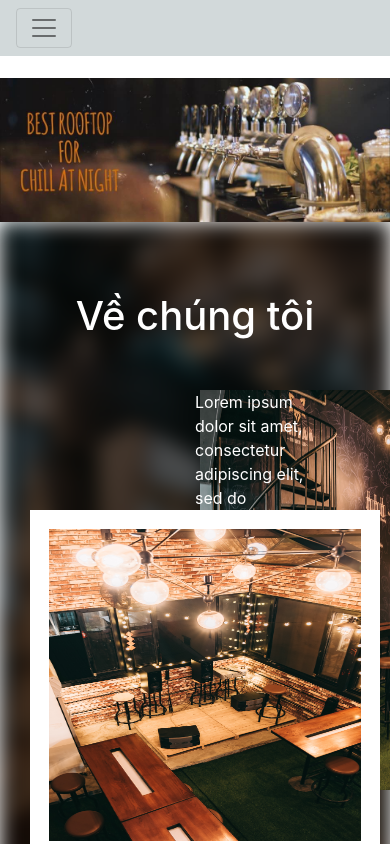
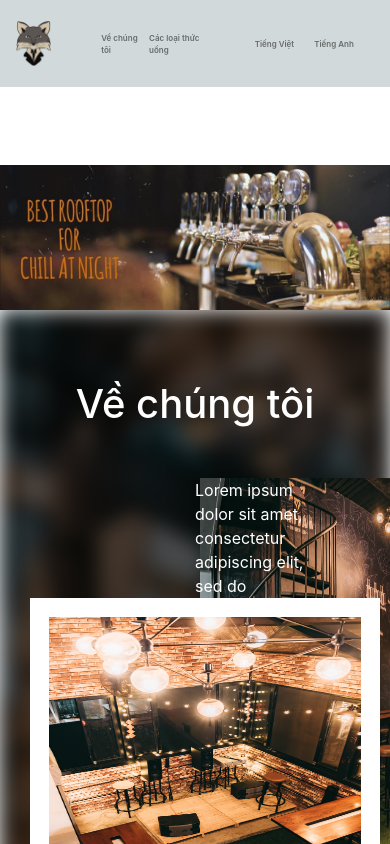
Before and after one commit to ryodocoder1997/caoxambeergarden, an Angular app: page / in a window 390 px wide. Shown: the top 844 px of the page. Built offline with nearby package versions, Linux system fonts and the light colour scheme.

Commit message:
Start Responsive

```diff
--- a/src/app/navbar/navbar.component.html
+++ b/src/app/navbar/navbar.component.html
@@ -1,12 +1,7 @@
 <nav class="navbar navbar-expand-lg navbar-light bg-nav fixed-top">
-    <button class="navbar-toggler" type="button" data-toggle="collapse" data-target="#navbarSupportedContent"
-        aria-controls="navbarSupportedContent" aria-expanded="false" aria-label="Toggle navigation">
-        <span class="navbar-toggler-icon"></span>
-    </button>
-
-    <div class="collapse navbar-collapse nav-padding" id="navbarSupportedContent">
+    <div class=" navbar nav-padding" id="navbarSupportedContent">
         <a class="navbar-brand" href="#"><img src="../../assets/navbar-logo.png" class="nav-logo"></a>
-        <ul class="navbar-nav mr-auto">
+        <ul class="nav navbar-nav mr-auto">
             <li class="nav-item">
                 <a class="nav-link" href="#about-us">Về chúng tôi</a>
             </li>
--- a/src/app/navbar/navbar.component.scss
+++ b/src/app/navbar/navbar.component.scss
@@ -25,3 +25,52 @@ nav {
     padding-left: 0px;
     padding-right: 0px;
 }
+
+.ml-auto {
+    margin-left: 228px !important;
+}
+
+// -------------------------------------------- RESPONSIVE --------------------------------------------
+
+@media screen and (max-width: 768px) {
+    .navbar {
+        width: 100vw;
+        position: relative;
+        ;
+    }
+
+    .nav-logo {
+        position: relative;
+        width: 1.75em;
+    }
+
+    .nav-padding {
+        padding-left: 0;
+        padding-right: 0;
+    }
+
+    .navbar-nav {
+        position: relative;
+        display: inline-block;
+        width: 33.33%;
+        display: table;
+
+        .nav-item {
+            margin: 0;
+            display: table-cell;
+
+            .nav-link {
+                font-size: 0.4em;
+                font-weight: 600;
+            }
+        }
+    }
+    .mr-auto {
+        margin-right: unset !important;
+        float: left;
+    }
+
+    .ml-auto {
+        margin-left: unset !important;
+    }
+}
```
